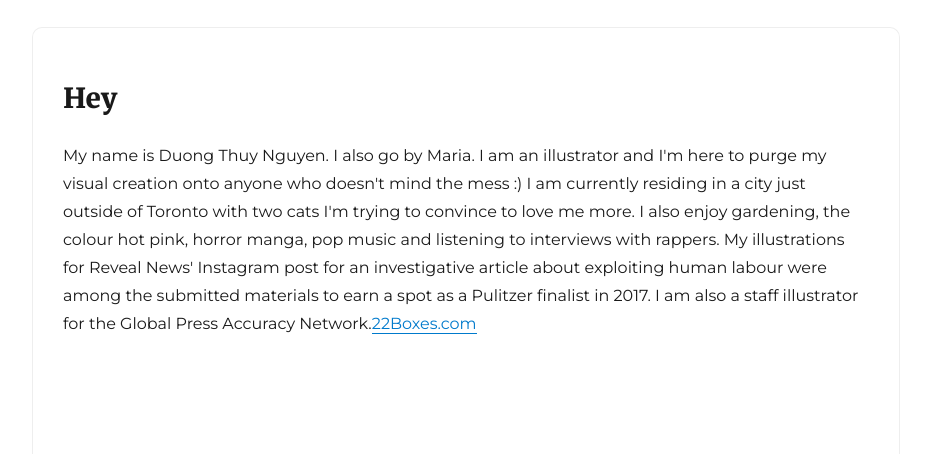
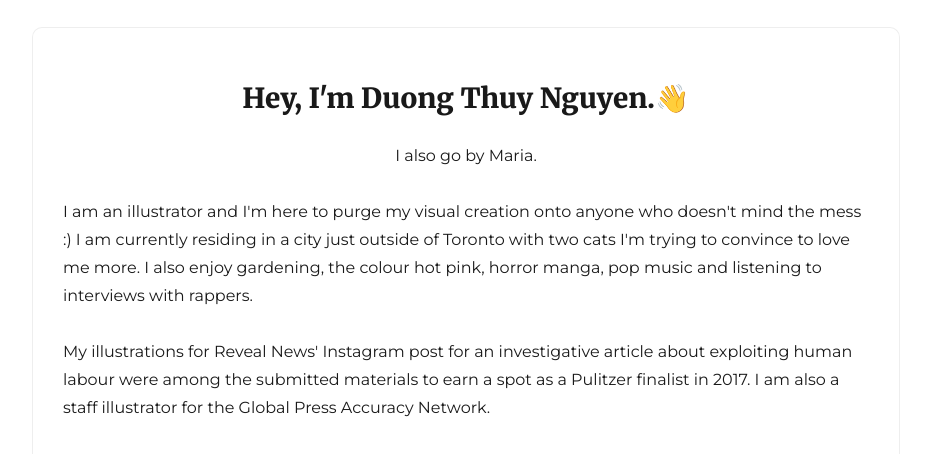
Before and after one commit to kxdang/gatsby-maria-illustration-portfolio, a Gatsby site: page /about in a window 1280 px wide. Shown: the part 110-564 px from the top of the page, without its empty margins (174-1105 px from the left). Built offline with nearby package versions, Linux system fonts and the light colour scheme; Gatsby itself is replaced by a stand-in of ours; some packages are replaced by stand-ins of ours.

Commit message:
editing about

```diff
--- a/src/pages/about.js
+++ b/src/pages/about.js
@@ -11,15 +11,13 @@ const AboutPage = ({ data, location }) => {
     <Layout location={location} title={siteTitle}>
       <SEO title="About" />
       <div style={{ marginTop: `30px`, fontFamily: `Montserrat` }}>
-        <h2>Hey</h2>
-        My name is Duong Thuy Nguyen. I also go by Maria.
+        <h2 style={{ textAlign: "center" }}>Hey, I'm Duong Thuy Nguyen.👋</h2>
+        <p style={{ textAlign: "center" }}>I also go by Maria.</p>
 
-I am an illustrator and I'm here to purge my visual creation onto anyone who doesn't mind the mess :) I am currently residing in a city just outside of Toronto with two cats I'm trying to convince to love me more. I also enjoy gardening, the colour hot pink, horror manga, pop music and listening to interviews with rappers.
+        <p>I am an illustrator and I'm here to purge my visual creation onto anyone who doesn't mind the mess :) I am currently residing in a city just outside of Toronto with two cats I'm trying to convince to love me more. I also enjoy gardening, the colour hot pink, horror manga, pop music and listening to interviews with rappers.</p>
 
-My illustrations for Reveal News' Instagram post for an investigative article about exploiting human labour were among the submitted materials to earn a spot as a Pulitzer finalist in 2017. I am also a staff illustrator for the Global Press Accuracy Network.
-        <a href="https://22boxes.com" target="blank">
-          22Boxes.com
-        </a>
+        <p>My illustrations for Reveal News' Instagram post for an investigative article about exploiting human labour were among the submitted materials to earn a spot as a Pulitzer finalist in 2017. I am also a staff illustrator for the Global Press Accuracy Network.</p>
+
       </div>
     </Layout>
   )
```
